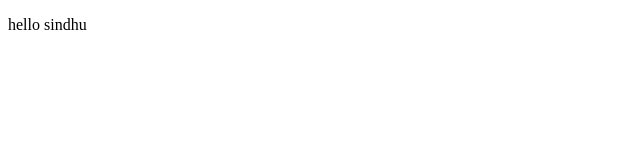
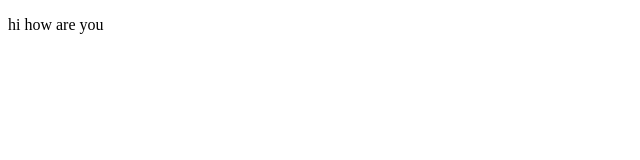
Before and after one commit to Sindhukeshaboina/git-64r, a plain HTML site: page index5.html in a window 1280 px wide. Shown: the full height of the page, 0-640 px from the left. Drawn offline with Linux system fonts and the light colour scheme.

Commit message:
adding index5file

```diff
--- a/index5.html
+++ b/index5.html
@@ -6,6 +6,6 @@
     <title>Document</title>
 </head>
 <body>
-    <p>hello sindhu</p>
+    <p>hi how are you</p>
 </body>
 </html>
```
